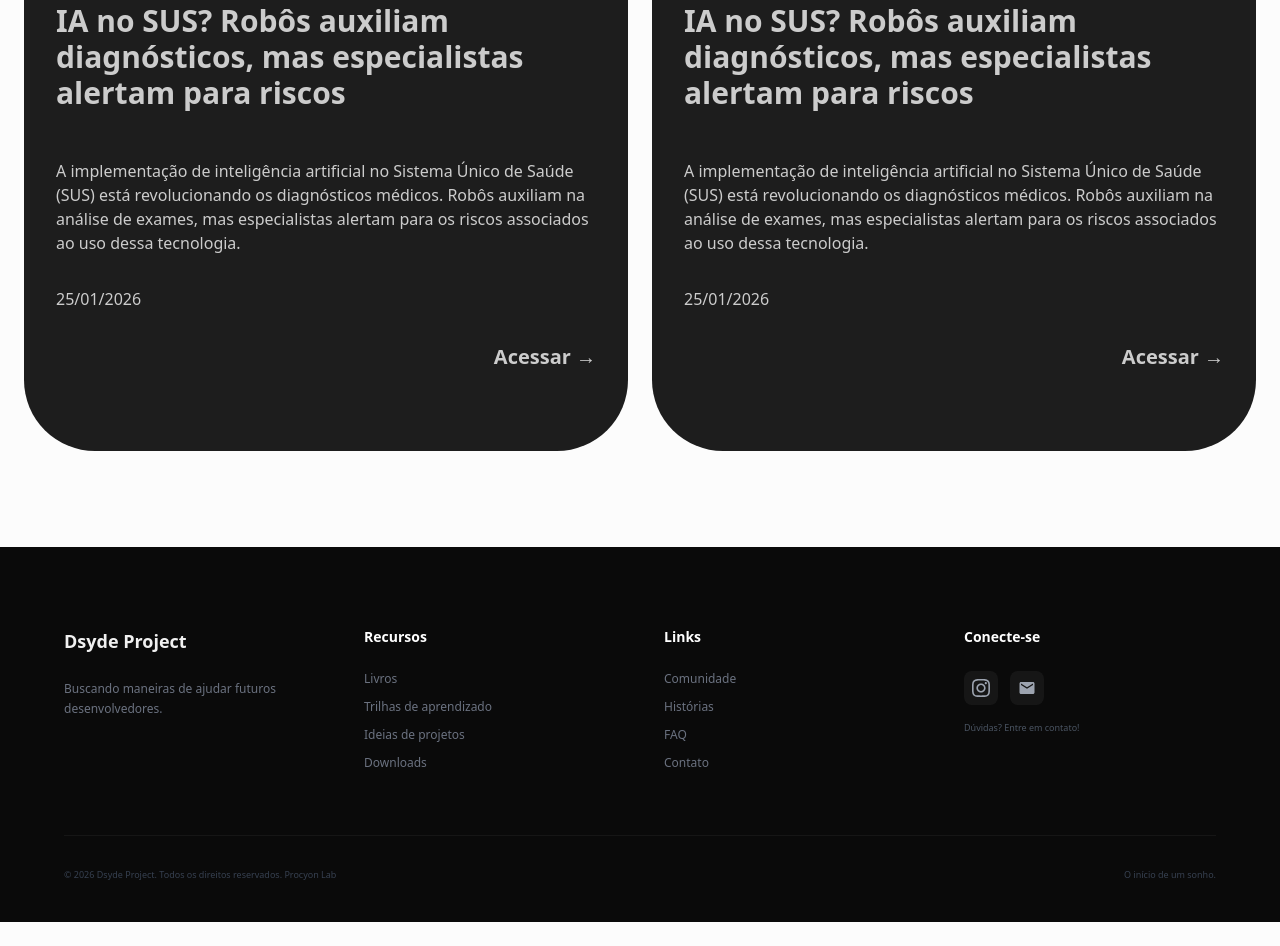
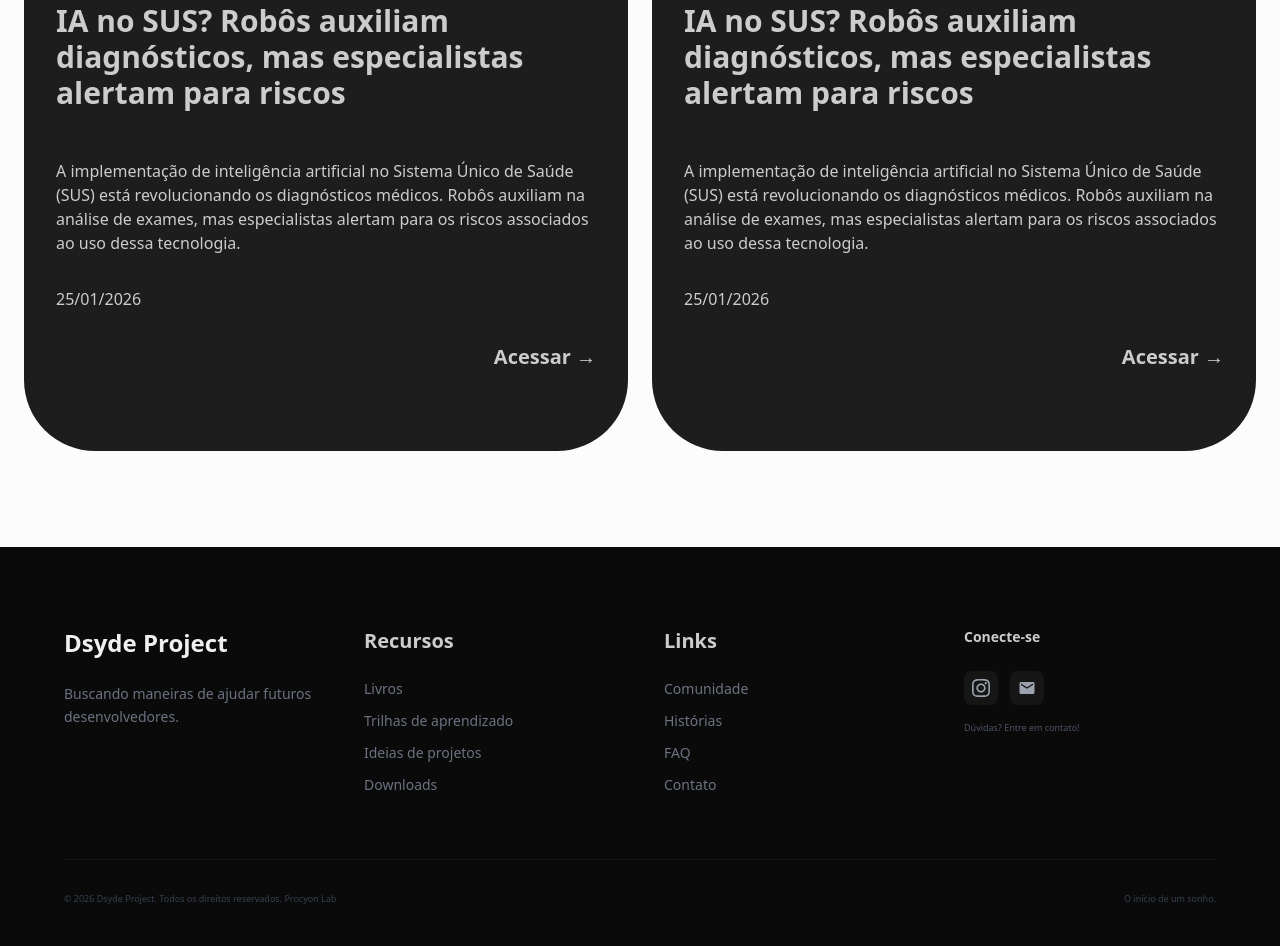
Before and after one commit to kelykds/Dsyde-Project, a plain HTML site: page journal.html in a window 1280 px wide. Shown: the part 1185-2131 px from the top of the page. Before the commit the page ends 2107 px from the top, so only its background shows below. Drawn offline with nearby package versions, Linux system fonts and the light colour scheme.

Commit message:
Fix HTML formatting and structure

```diff
--- a/journal.html
+++ b/journal.html
@@ -82,12 +82,12 @@
         <footer class="bg-[#0a0a0a] text-white pt-20 pb-10 px-6">
             <div class="max-w-6xl mx-auto grid grid-cols-2 md:grid-cols-4 gap-12 mb-16">
             <div class="col-span-2 md:col-span-1">
-                <h3 class="text-lg font-bold mb-6 text-[#f0f0f0]">Dsyde Project</h3>
-                <p class="text-gray-500 text-xs leading-relaxed max-w-xs">Buscando maneiras de ajudar futuros desenvolvedores.</p>
+                <h3 class="text-2xl font-bold mb-6 text-[#f0f0f0]">Dsyde Project</h3>
+                <p class="text-gray-500 text-sm leading-relaxed max-w-xs">Buscando maneiras de ajudar futuros desenvolvedores.</p>
             </div>
             <div>
-                <h4 class="font-bold mb-6 text-sm">Recursos</h4>
-                <ul class="space-y-3 text-xs text-gray-500">
+                <h4 class="font-bold mb-6 text-xl" style="color:#cccccc;">Recursos</h4>
+                <ul class="space-y-3 text-sm text-gray-500">
                     <li><a href="#" class="hover:text-white">Livros</a></li>
                     <li><a href="#" class="hover:text-white">Trilhas de aprendizado</a></li>
                     <li><a href="#" class="hover:text-white">Ideias de projetos</a></li>
@@ -95,8 +95,8 @@
                 </ul>
             </div>
             <div>
-                <h4 class="font-bold mb-6 text-sm">Links</h4>
-                <ul class="space-y-3 text-xs text-gray-500">
+                <h4 class="font-bold mb-6 text-xl" style="color:#cccccc;">Links</h4>
+                <ul class="space-y-3 text-sm text-gray-500">
                     <li><a href="#" class="hover:text-white">Comunidade</a></li>
                     <li><a href="#" class="hover:text-white">Histórias</a></li>
                     <li><a href="#" class="hover:text-white">FAQ</a></li>
@@ -104,7 +104,7 @@
                 </ul>
             </div>
             <div>
-                <h4 class="font-bold mb-6 text-sm">Conecte-se</h4>
+                <h4 class="font-bold mb-6 text-sm" style="color:#cccccc;">Conecte-se</h4>
                 <div class="flex space-x-3 mb-4 text-gray-400">
                     <a href="https://www.instagram.com/dsyde.pro/" class="p-2 bg-white/5 rounded-lg hover:bg-[#cccccc] hover:text-white transition-all" target="_blank"><svg width="18" height="18" fill="currentColor" viewBox="0 0 24 24"><path d="M12 2.163c3.204 0 3.584.012 4.85.07 3.252.148 4.771 1.691 4.919 4.919.058 1.265.069 1.645.069 4.849 0 3.205-.012 3.584-.069 4.849-.149 3.225-1.664 4.771-4.919 4.919-1.266.058-1.644.07-4.85.07-3.204 0-3.584-.012-4.849-.07-3.26-.149-4.771-1.699-4.919-4.92-.058-1.265-.07-1.644-.07-4.849 0-3.204.013-3.583.07-4.849.149-3.227 1.664-4.771 4.919-4.919 1.266-.057 1.645-.069 4.849-.069zm0-2.163c-3.259 0-3.667.014-4.947.072-4.358.2-6.78 2.618-6.98 6.98-.059 1.281-.073 1.689-.073 4.948 0 3.259.014 3.668.072 4.948.2 4.358 2.618 6.78 6.98 6.98 1.281.058 1.689.072 4.948.072 3.259 0 3.668-.014 4.948-.072 4.354-.2 6.782-2.618 6.979-6.98.059-1.28.073-1.689.073-4.948 0-3.259-.014-3.667-.072-4.947-.196-4.354-2.617-6.78-6.979-6.98-1.281-.059-1.69-.073-4.949-.073zm0 5.838c-3.403 0-6.162 2.759-6.162 6.162s2.759 6.163 6.162 6.163 6.162-2.759 6.162-6.163c0-3.403-2.759-6.162-6.162-6.162zm0 10.162c-2.209 0-4-1.79-4-4 0-2.209 1.791-4 4-4s4 1.791 4 4c0 2.21-1.791 4-4 4zm6.406-11.845c-.796 0-1.441.645-1.441 1.44s.645 1.44 1.441 1.44c.795 0 1.439-.645 1.439-1.44s-.644-1.44-1.439-1.44z"/></svg></a>
                     <a href="mailto:citizenkds@gmail.com" class="p-2 bg-white/5 rounded-lg hover:bg-[#cccccc] hover:text-white transition-all"><svg width="18" height="18" fill="currentColor" viewBox="0 0 24 24"><path d="M20 4H4c-1.1 0-1.99.9-1.99 2L2 18c0 1.1.9 2 2 2h16c1.1 0 2-.9 2-2V6c0-1.1-.9-2-2-2zm0 4l-8 5-8-5V6l8 5 8-5v2z"/></svg></a>
```
